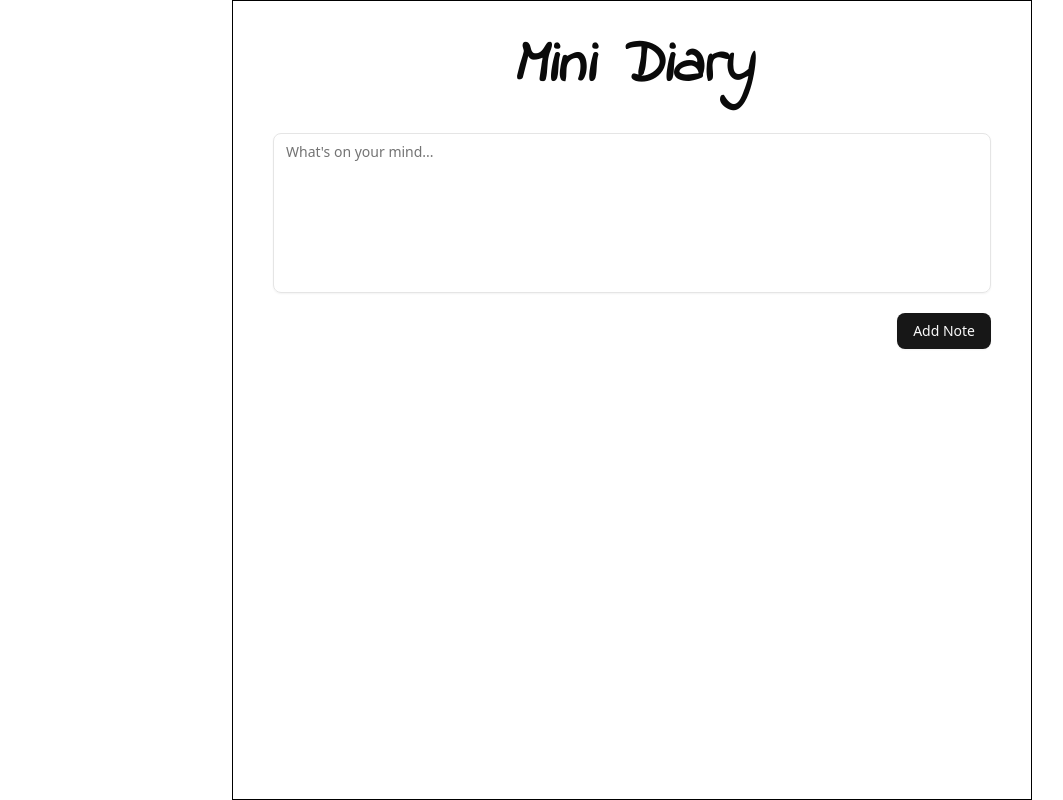
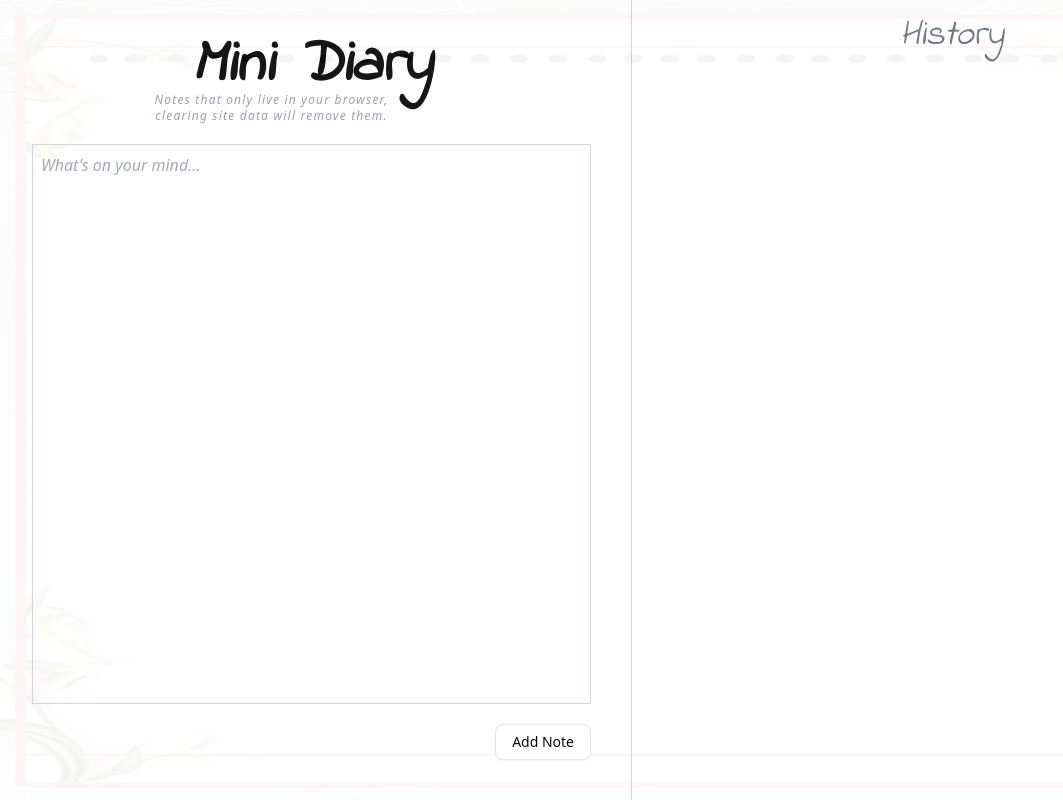
Before and after one commit to hritik-agarwal/minidiary, a Next.js app: page / in a window 1280 px wide. Shown: the whole page, without its empty margins (8-1071 px from the left). Built offline with nearby package versions, Linux system fonts and the light colour scheme.

Commit message:
Improve layout & css

```diff
--- a/app/globals.css
+++ b/app/globals.css
@@ -140,3 +140,7 @@
     border: none;
   }
 }
+
+.note-container {
+  /* background: url("../public/page.jpg"); */
+}
--- a/app/page.js
+++ b/app/page.js
@@ -3,9 +3,9 @@
 import { useEffect, useState } from "react";
 import { Trash, Pencil } from "lucide-react";
 import { Button } from "@/components/ui/button";
-import { Textarea } from "@/components/ui/textarea";
 import { cn } from "@/lib/utils";
 import ResizableTextarea from "@/components/ui/resizeTextarea";
+import Image from "next/image";
 
 const LS_KEY = "mydiary:notes";
 
@@ -17,12 +17,14 @@ export default function Home() {
   const [editNoteValue, setEditNoteValue] = useState("");
   const [editNoteHover, setEditNoteHover] = useState(null);
 
+  const [emptyWarning, setEmptyWarning] = useState(false);
+
   function handleSubmit(e) {
     e.preventDefault();
     let newDate = new Date();
     const newNote = note.trim();
     if (newNote.trim().length === 0) {
-      alert("Empty note! Please fill it before submitting");
+      setEmptyWarning(true);
       return;
     }
     setNotes([
@@ -68,7 +70,7 @@ export default function Home() {
       minute: "2-digit",
     });
 
-    return <p className="text-gray-500">{date}</p>;
+    return <p className="text-gray-800">{date}</p>;
   }
 
   useEffect(() => {
@@ -84,34 +86,63 @@ export default function Home() {
   }, [notes]);
 
   return (
-    <div className="h-screen">
-      <div className="max-w-[800px] px-10 border border-black h-full m-auto flex flex-col py-5">
+    <div className="h-screen relative flex flex-col md:flex-row md:items-start">
+      <Image
+        src="/page.jpg"
+        layout="fill"
+        quality={100}
+        alt=""
+        className="opacity-5 absolute"
+      />
+      <div className="w-full md:w-[50%] px-10 md:border-r-[1px] md:border-gray-300 flex flex-col py-5 note-container h-full">
         <p className="text-6xl text-center py-4 italic font-bold font-indie-flower">
           Mini Diary
         </p>
-
+        <p className="italic text-xs text-gray-400 text-center mt-[-20px] mr-20 tracking-widest relative">
+          Notes that only live in your browser,
+        </p>
+        <p className="italic text-xs text-gray-400 text-center mr-20 tracking-widest relative">
+          clearing site data will remove them.
+        </p>
         <form
-          className="flex text-right mt-5 flex-col gap-5 items-end"
+          className="flex text-right mt-5 flex-col gap-5 items-end relative"
           onSubmit={handleSubmit}
         >
-          <Textarea
+          <ResizableTextarea
             name="note"
-            className="w-full h-40 resize-none"
+            className="w-full resize-none scrollbar p-2 border min-h-[70vh] max-h-[70vh] text-gray-600 italic border-gray-300"
             spellCheck="false"
             value={note}
             placeholder="What's on your mind..."
-            onChange={(e) => setNote(e.target.value)}
+            onChange={(e) => {
+              setNote(e.target.value);
+              setEmptyWarning(false);
+            }}
           />
-          <Button className="w-fit cursor-pointer">Add Note</Button>
+          {emptyWarning && (
+            <p className="text-xs italic text-orange-500 text-left absolute bottom-9 left-0">
+              Empty note! Please fill it before submitting
+            </p>
+          )}
+          <Button
+            variant={"outline"}
+            className="w-fit cursor-pointer hover:border"
+          >
+            Add Note
+          </Button>
         </form>
-
-        <div className="mt-10 overflow-scroll scrollbar">
+      </div>
+      <div className="w-full md:w-[50%] flex flex-col h-full">
+        <p className="text-4xl text-center py-4 italic font-indie-flower text-gray-500">
+          History
+        </p>
+        <div className="md:overflow-scroll scrollbar h-full">
           {notes
             .sort((a, b) => b.date - a.date)
             .map(({ id, text, date }) => (
               <div
                 key={id}
-                className="border p-2 relative"
+                className="p-2 relative border-b-2"
                 onMouseOver={() => setEditNoteHover(id)}
                 onMouseLeave={() => setEditNoteHover(null)}
               >
@@ -122,7 +153,7 @@ export default function Home() {
                   onChange={handleEditNote}
                   onBlur={() => handleEdit(id)}
                   className={cn(
-                    "w-full resize-none p-2 italic text-gray-800 text-[14px]",
+                    "w-full resize-none p-2 italic text-gray-600 text-[14px] scrollbar",
                     editNoteId === id && "border"
                   )}
                 />
```
Also changed, not shown: public/page.jpg (added).
